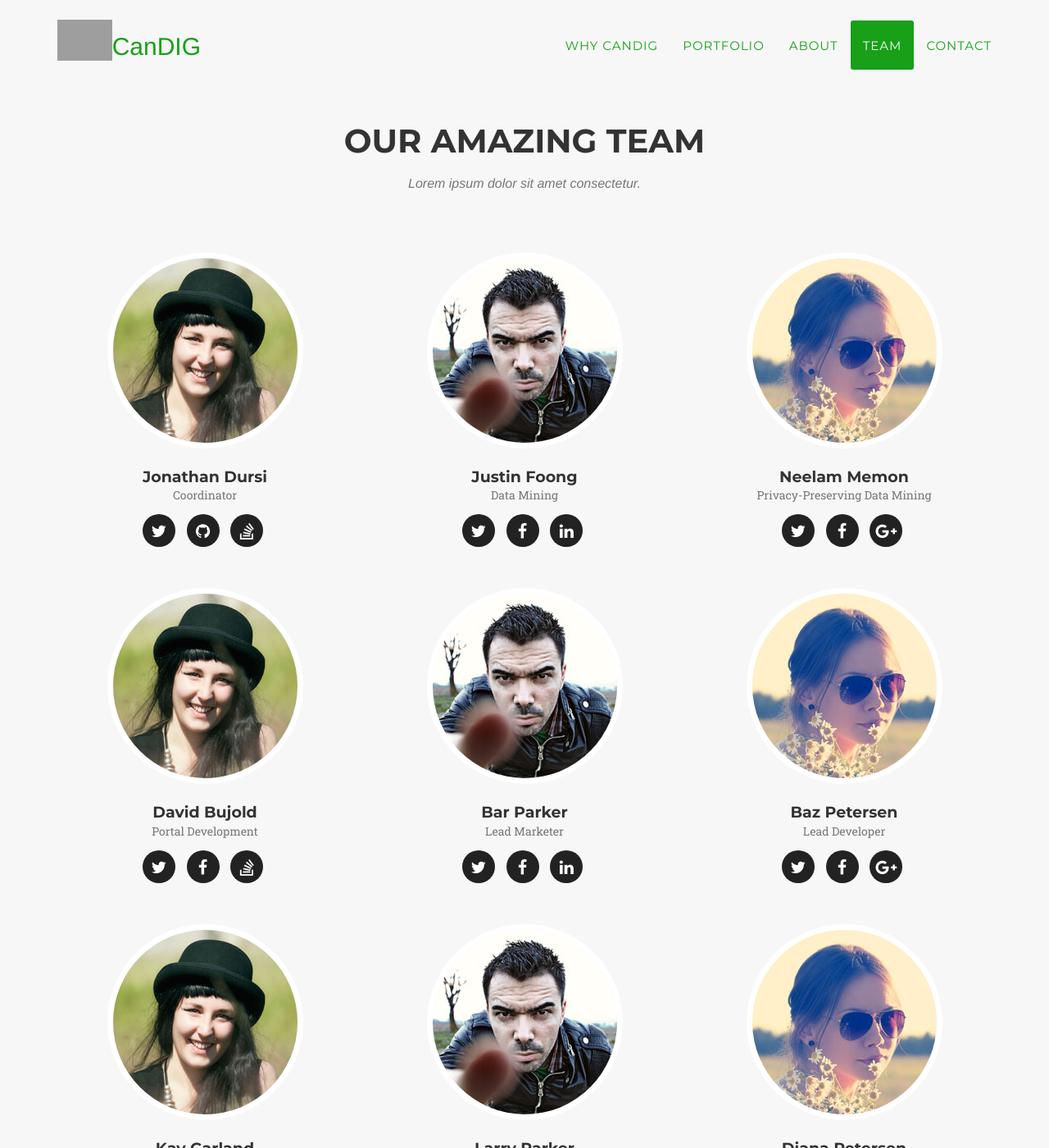
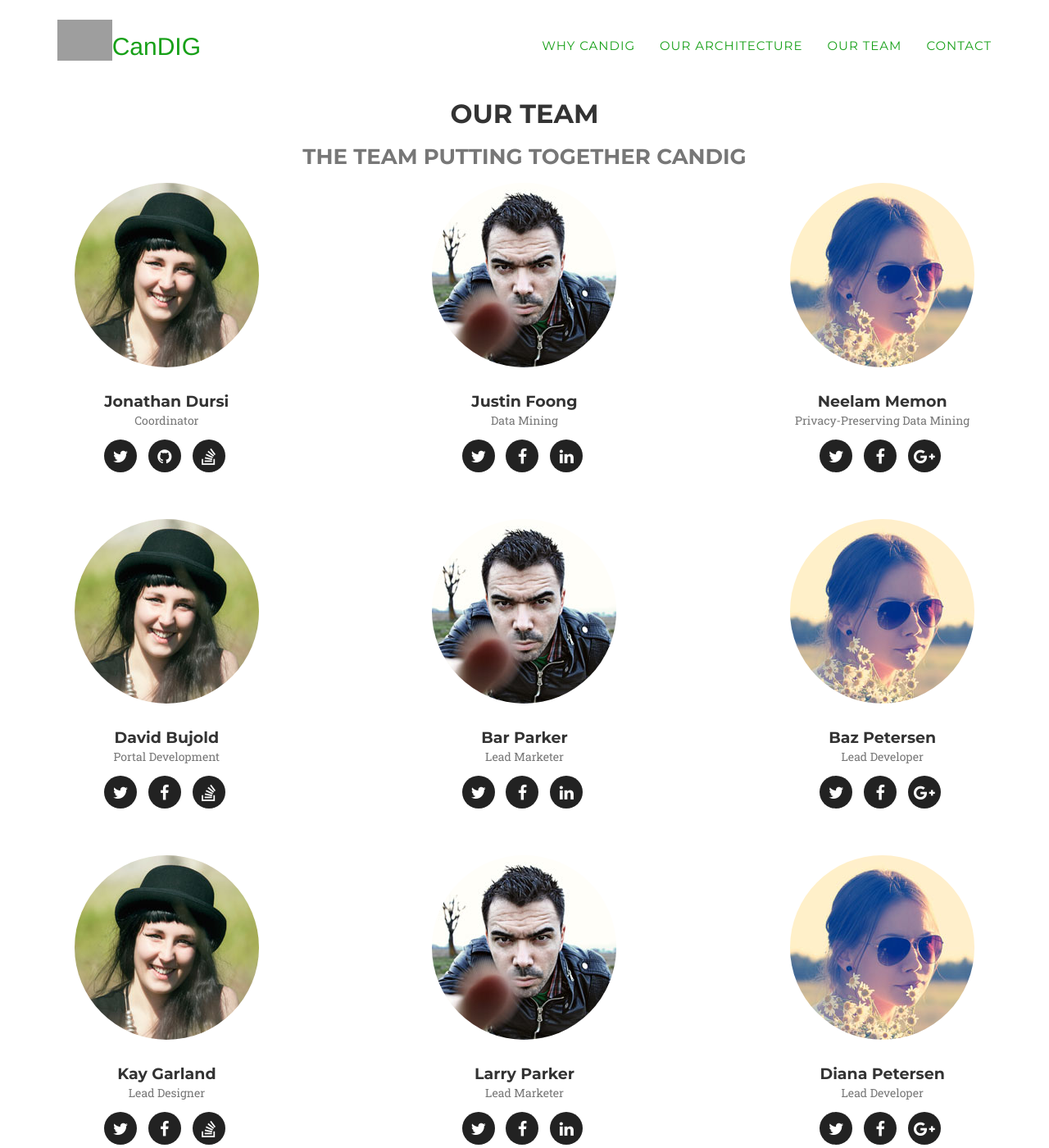
Before and after one commit to CanDIG/candig.github.io, a Jekyll site: the page built from _pages/team.html, in a window 1280 px wide and 1400 px high. Shown: the whole window at 82% size. Built offline with Jekyll 4.4.1, drawn with Linux system fonts in a browser that asks for light colours; some web fonts are replaced; some of the changed text lies outside the part shown; grey boxes are pictures that could not be loaded.

Commit message:
Get links to architecture/team pages working

```diff
--- a/_includes/css/agency.css
+++ b/_includes/css/agency.css
@@ -234,7 +234,7 @@ fieldset[disabled] .btn-xl.active {
 
 @media(min-width:768px) {
     .navbar-default {
-        padding: 25px 0;
+        padding: 25px 25px;
         border: 0;
         background-color: transparent;
         -webkit-transition: padding .3s;
--- a/_includes/nav.html
+++ b/_includes/nav.html
@@ -19,16 +19,13 @@
                         <a href="#page-top"></a>
                     </li>
                     <li>
-                        <a class="page-scroll" href="#services">Why CanDIG</a>
+                        <a class="page-scroll" href="index.html#services">Why CanDIG</a>
                     </li>
                     <li>
-                        <a class="page-scroll" href="#portfolio">Portfolio</a>
+                        <a href="architecture.html">Our Architecture</a>
                     </li>
                     <li>
-                        <a class="page-scroll" href="#about">About</a>
-                    </li>
-                    <li>
-                        <a class="page-scroll" href="#team">Team</a>
+                        <a href="team.html">Our Team</a>
                     </li>
                     <li>
                         <a class="page-scroll" href="#contact">Contact</a>
--- a/_includes/team.html
+++ b/_includes/team.html
@@ -1,12 +1,4 @@
 <!-- Team Section -->
-    <section id="team" class="bg-light-gray">
-        <div class="container">
-            <div class="row">
-                <div class="col-lg-12 text-center">
-                    <h2 class="section-heading">Our Amazing Team</h2>
-                    <h3 class="section-subheading text-muted">Lorem ipsum dolor sit amet consectetur.</h3>
-                </div>
-            </div>
 <div class="row">
     {% for member in site.data.team.people %}
     <div class="col-sm-4">
@@ -28,10 +20,3 @@
     </div>
     {% endfor %}
 </div>
-            <div class="row">
-                <div class="col-lg-8 col-lg-offset-2 text-center">
-                    <p class="large text-muted">Lorem ipsum dolor sit amet, consectetur adipisicing elit. Aut eaque, laboriosam veritatis, quos non quis ad perspiciatis, totam corporis ea, alias ut unde.</p>
-                </div>
-            </div>
-        </div>
-    </section>
--- a/_layouts/page.html
+++ b/_layouts/page.html
@@ -6,7 +6,19 @@
     <body id="page-top" class="index">
     {% include nav.html %}
 
+    <div style="margin-top: 100px;"></div>
+
+        <div class="row">
+            <div class="col-lg-12 text-center">
+                <h2 class="section-heading">{{page.title}}</h2>
+                <h3 class="section-subheading text-muted">{{page.subtitle}}</h3>
+            </div>
+        </div>
+    <div class="row">
+    <div class="col-lg-12">
     {{ content }}
+    </div>
+    </div>
 
     {% include footer.html %}
     {% include js.html %}
--- a/_pages/team.html
+++ b/_pages/team.html
@@ -1,10 +1,8 @@
 ---
 layout: page
 permalink: team.html
+title: Our Team
+subtitle: The team putting together CanDIG
 ---
 
-<div class="home">
-
-  {% include team.html %}
-
-</div>
+{% include team.html %}
```
Also changed, not shown: _pages/architecture.md (+1 -7 lines). Lines whose indentation alone changed are shown as unchanged.
